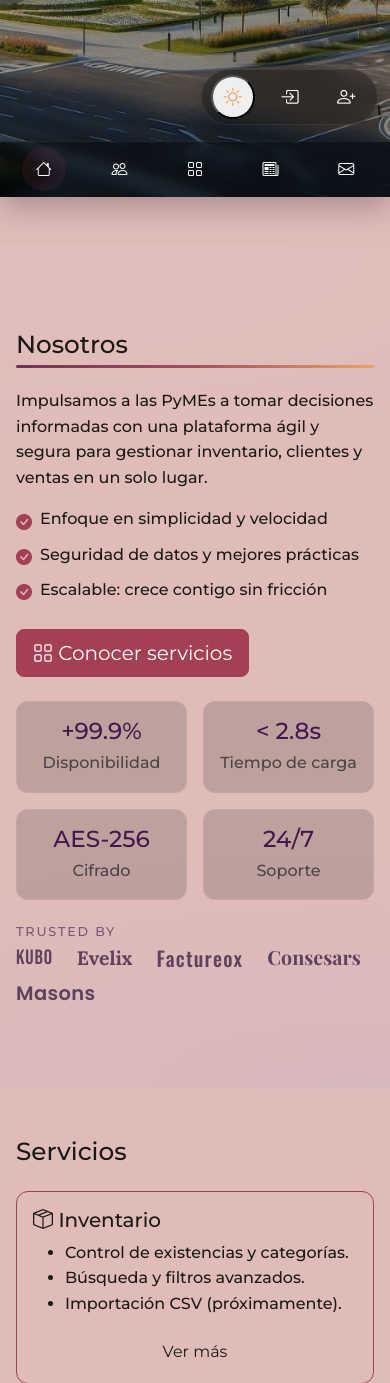
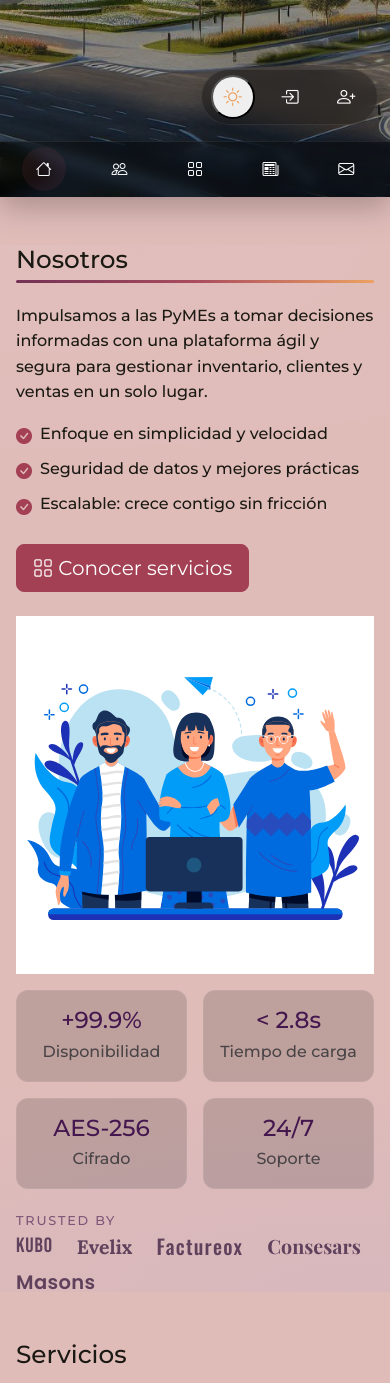
Before and after one commit to andresforero1033/factureox, a Flask app: page / in a window 390 px wide. Shown: the part 647-2030 px from the top of the page. Run offline with Flask 3, Linux system fonts and the light colour scheme.

Commit message:
feat(landing): agregar ilustración nosotros.svg en sección Nosotros
- Inserta <img> en la columna derecha, antes de las tarjetas de métricas
- Estilos responsivos en pages/index.css para centrar y limitar ancho (max 520px)

```diff
--- a/factureo_backend/static/css/pages/index.css
+++ b/factureo_backend/static/css/pages/index.css
@@ -16,6 +16,16 @@
     background:
         radial-gradient(1200px 400px at 10% 0%, rgba(255,255,255,0.04), transparent 60%),
         radial-gradient(1200px 400px at 90% 100%, rgba(104,129,243,0.07), transparent 60%);
+}
+
+/* Ilustración SVG en Nosotros */
+#nosotros .nosotros-illus {
+    display: block;
+    width: 100%;
+    max-width: 520px;
+    height: auto;
+    margin-left: auto;
+    margin-right: auto;
 }
 
 #nosotros .section-title {
--- a/factureo_backend/templates/index.html
+++ b/factureo_backend/templates/index.html
@@ -44,6 +44,7 @@
             </a>
         </div>
         <div class="col-md-6">
+            <img src="{{ url_for('static', filename='img/nosotros.svg') }}" alt="Ilustración de Factureo" class="img-fluid nosotros-illus mb-3" loading="lazy" data-reveal="fade-up">
             <div class="row g-3">
                 <div class="col-6">
                     <div class="card text-center hover-card stat-card">
```
Also changed, not shown: factureo_backend/static/img/nosotros.svg (added).
